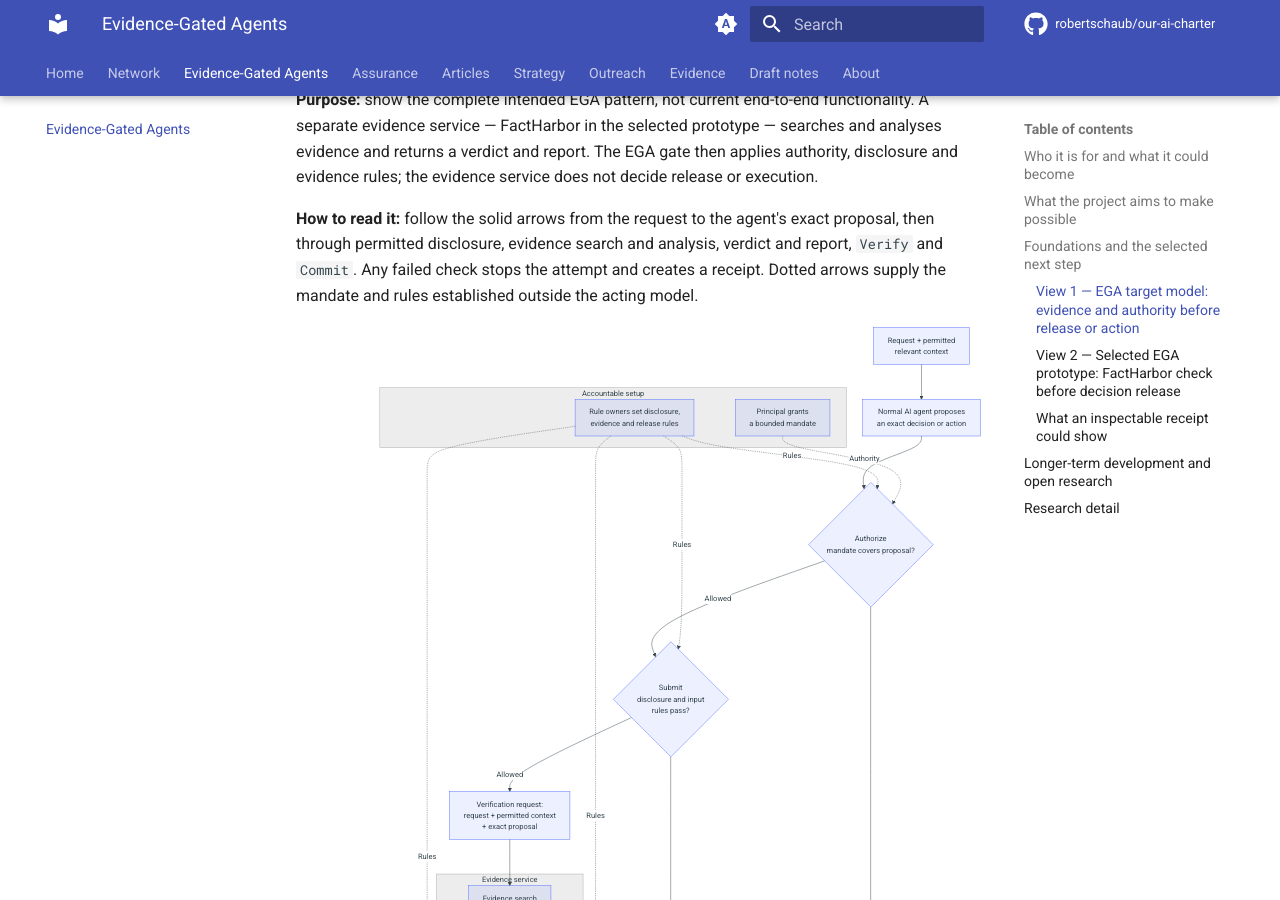
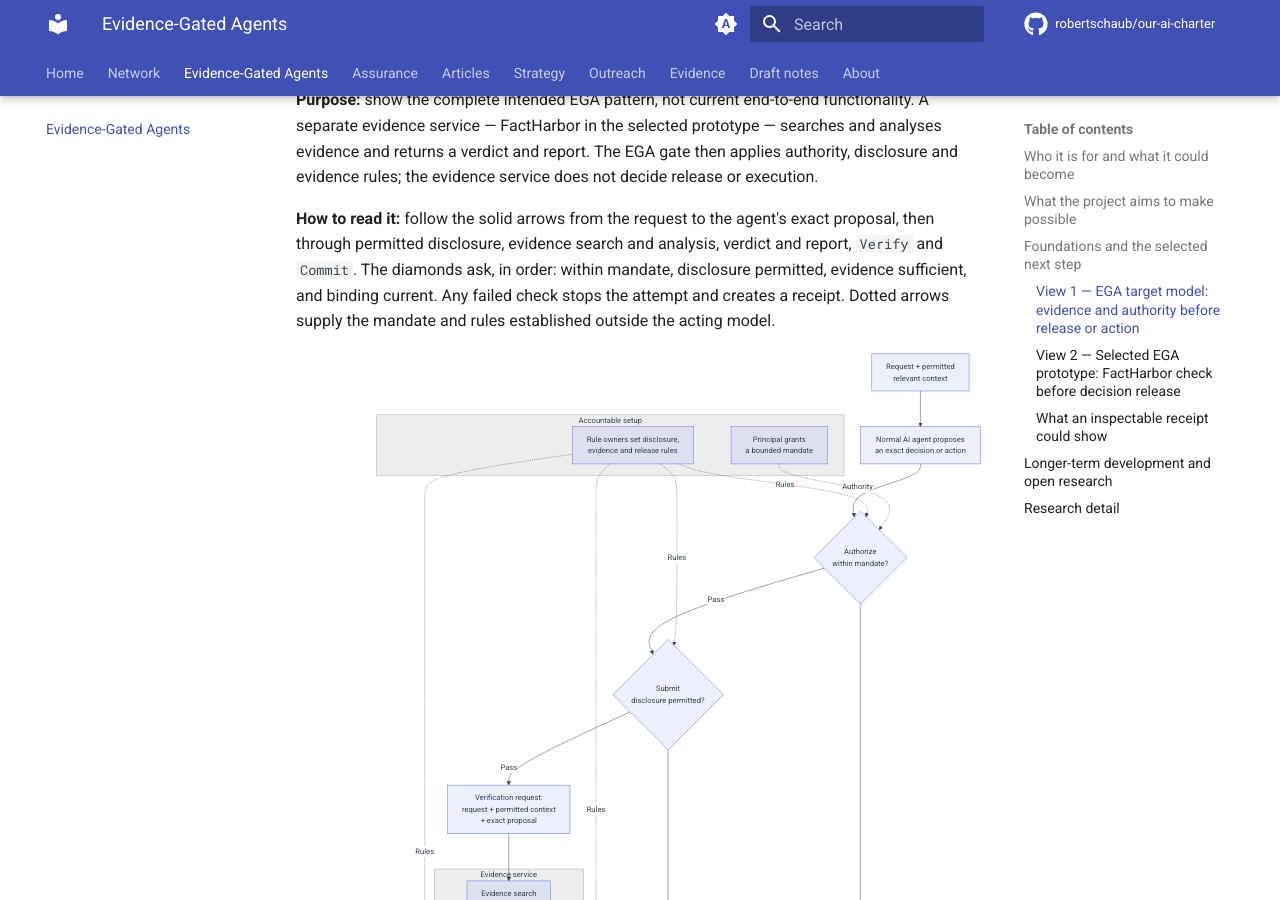
Before and after one commit to robertschaub/our-ai-charter, an MkDocs documentation site: the page built from docs/Assurance/Concepts/evidence-gated-agents.md, in a window 1280 px wide and 900 px high, scrolled down 2198 px. Built offline with MkDocs 1.6.1 and Material for MkDocs 9.7.7, drawn with Linux system fonts in a browser that asks for light colours; plug-ins that fetch from the network failed and are left out; comment, search, counter and statistics services are not loaded; some of the changed lines change nothing that is shown.

Commit message:
docs(ega): compact diagram decision nodes

````diff
--- a/docs/Assurance/Concepts/evidence-gated-agents.md
+++ b/docs/Assurance/Concepts/evidence-gated-agents.md
@@ -51,7 +51,7 @@
 
 **Purpose:** show the complete intended EGA pattern, not current end-to-end functionality. A separate evidence service — FactHarbor in the selected prototype — searches and analyses evidence and returns a verdict and report. The EGA gate then applies authority, disclosure and evidence rules; the evidence service does not decide release or execution.
 
-**How to read it:** follow the solid arrows from the request to the agent's exact proposal, then through permitted disclosure, evidence search and analysis, verdict and report, `Verify` and `Commit`. Any failed check stops the attempt and creates a receipt. Dotted arrows supply the mandate and rules established outside the acting model.
+**How to read it:** follow the solid arrows from the request to the agent's exact proposal, then through permitted disclosure, evidence search and analysis, verdict and report, `Verify` and `Commit`. The diamonds ask, in order: within mandate, disclosure permitted, evidence sufficient, and binding current. Any failed check stops the attempt and creates a receipt. Dotted arrows supply the mandate and rules established outside the acting model.
 
 ```mermaid
 flowchart TD
@@ -65,16 +65,16 @@
     P -. Rules .-> V
     P -. Rules .-> C
     U["Request + permitted<br/>relevant context"] --> A["Normal AI agent proposes<br/>an exact decision or action"]
-    A --> AU{"Authorize<br/>mandate covers proposal?"}
-    AU -->|Allowed| SU{"Submit<br/>disclosure and input<br/>rules pass?"}
-    SU -->|Allowed| Q["Verification request:<br/>request + permitted context<br/>+ exact proposal"]
+    A --> AU{"Authorize<br/>within mandate?"}
+    AU -->|Pass| SU{"Submit<br/>disclosure permitted?"}
+    SU -->|Pass| Q["Verification request:<br/>request + permitted context<br/>+ exact proposal"]
     subgraph ES["Evidence service"]
         SEA["Evidence search<br/>and analysis"] --> VR["Evidence verdict + report:<br/>support, counterevidence,<br/>limits, uncertainty"]
     end
     Q --> SEA
-    VR --> V{"Verify<br/>sufficiently supported<br/>under the EGA rule?"}
-    V -->|Allowed| C{"Commit<br/>proposal, authority and evidence<br/>still bound and current?"}
-    C -->|Confirmed| O["Release decision or execute<br/>the authorised action"]
+    VR --> V{"Verify<br/>evidence sufficient?"}
+    V -->|Pass| C{"Commit<br/>binding current?"}
+    C -->|Pass| O["Release decision or execute<br/>the authorised action"]
     O --> R["Record outcome<br/>and issue receipt"]
     R --> Y["Rely, inspect, challenge<br/>and correct"]
     AU -->|Denied or needs review| N["Stop attempt"]
@@ -100,12 +100,12 @@
 ```mermaid
 flowchart TD
     U["Free request + permitted<br/>relevant context"] --> A["Normal AI agent proposes<br/>one exact decision"]
-    A --> G{"Authority and disclosure<br/>checks pass?"}
+    A --> G{"Authority + disclosure<br/>pass?"}
     G -->|No| N["Stop"]
     G -->|Yes| Q["Verification request:<br/>request + permitted context<br/>+ exact decision"]
     Q --> F["FactHarbor:<br/>evidence search and analysis"]
     F --> FR["FactHarbor verdict + report:<br/>support, counterevidence,<br/>limits, uncertainty"]
-    FR --> R{"Completed and sufficiently<br/>supported under the EGA rule?"}
+    FR --> R{"EGA rule<br/>pass?"}
     R -->|No / unclear / error| N
     R -->|Yes| C["Commit binds the exact<br/>checked decision and recipient"]
     C --> O["Release decision"]
````
